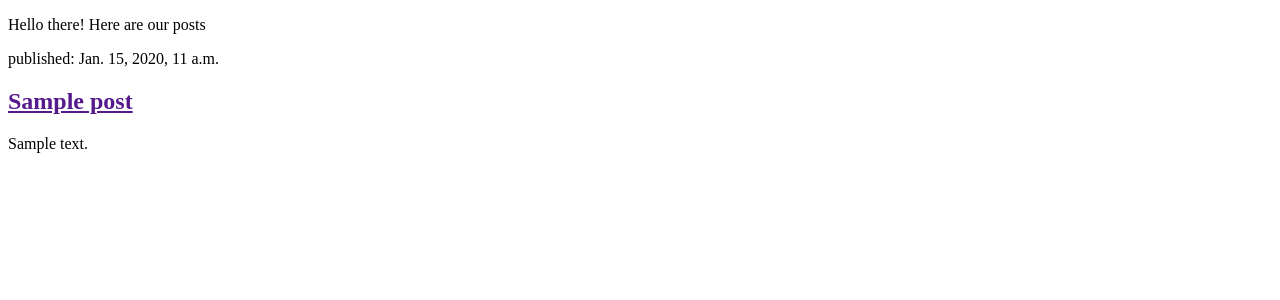
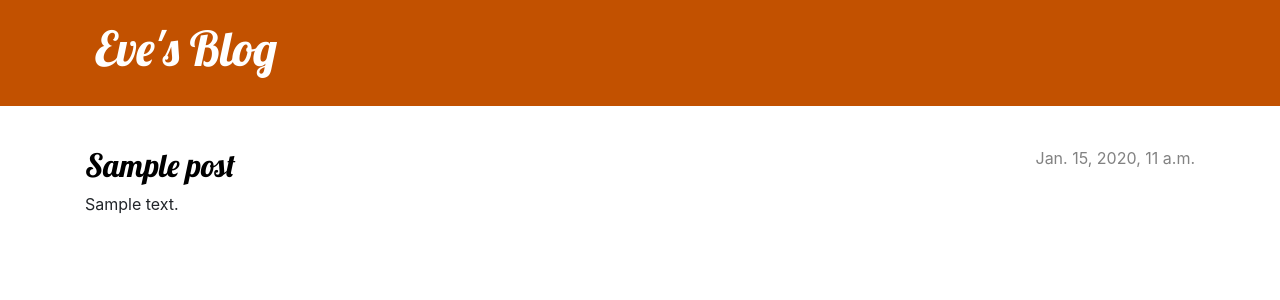
Before and after one commit to EvelynArinaitwe/my-blog, a Django app: page / in a window 1280 px wide. Shown: the top 300 px of the page. Run offline with Django 3.2, Linux system fonts and the light colour scheme; tables that the repository leaves empty hold one stand-in row (values such as "Sample post").

Commit message:
Added view and template for detailed blog post as well as CSS for the site.

```diff
--- /dev/null
+++ b/myblog/static/css/myblog.css
@@ -0,0 +1,75 @@
+h1 a, h2 a {
+    color: #C25100;
+    font-family: 'Lobster';
+}
+
+.page-header {
+    background-color: #C25100;
+    margin-top: 0;
+    margin-bottom: 40px;
+    padding: 20px 20px 20px 40px;
+}
+
+.page-header h1,
+.page-header h1 a,
+.page-header h1 a:visited,
+.page-header h1 a:active {
+    color: #ffffff;
+    font-size: 36pt;
+    text-decoration: none;
+}
+
+h1,
+h2,
+h3,
+h4 {
+    font-family: 'Lobster', cursive;
+}
+
+.date {
+    color: #828282;
+}
+
+.save {
+    float: right;
+}
+
+.post-form textarea,
+.post-form input {
+    width: 100%;
+}
+
+.top-menu,
+.top-menu:hover,
+.top-menu:visited {
+    color: #ffffff;
+    float: right;
+    font-size: 26pt;
+    margin-right: 20px;
+}
+
+.post {
+    margin-bottom: 70px;
+}
+
+.post h2 a,
+.post h2 a:visited {
+    color: #000000;
+}
+
+.post > .date,
+.post > .actions {
+    float: right;
+}
+
+.btn-default,
+.btn-default:visited {
+    color: #C25100;
+    background: none;
+    border-color: #C25100;
+}
+
+.btn-default:hover {
+    color: #FFFFFF;
+    background-color: #C25100;
+}
--- /dev/null
+++ b/myblog/templates/myblog/base.html
@@ -0,0 +1,26 @@
+{% load static %}
+
+<!DOCTYPE html>
+<html>
+    <head>
+        <title>Eve's blog</title>
+        <link rel="stylesheet" href="https://cdn.jsdelivr.net/npm/bootstrap@4.5.3/dist/css/bootstrap.min.css" integrity="sha384-TX8t27EcRE3e/ihU7zmQxVncDAy5uIKz4rEkgIXeMed4M0jlfIDPvg6uqKI2xXr2" crossorigin="anonymous">
+        <link rel="stylesheet" href="{% static 'css/myblog.css' %}">
+        <link href="//fonts.googleapis.com/css?family=Lobster&subset=latin,latin-ext" rel="stylesheet" type="text/css">
+    </head>
+    <body>
+    <header class="page-header">
+      <div class="container">
+          <h1><a href="/">Eve's Blog</a></h1>
+      </div>
+    </header>
+    <main class="container">
+        <div class="row">
+            <div class="col">
+            {% block content %}
+            {% endblock %}
+            </div>
+        </div>
+    </main>
+</body>
+</html>
--- a/myblog/templates/myblog/post_list.html
+++ b/myblog/templates/myblog/post_list.html
@@ -1,17 +1,13 @@
-<!DOCTYPE html>
-<html>
-    <head>
-        <title>Eve's blog</title>
-    </head>
-    <body>
-        <p>Hello there! Here are our posts</p>
-        {% for post in posts %}
-            <article>
-                <time>published: {{ post.published_date }}</time>
-                <h2><a href="">{{ post.title }}</a></h2>
-                <p>{{ post.text|linebreaksbr }}</p>
-            </article>
-        {% endfor %}
+{% extends 'myblog/base.html' %}
 
-    </body>
-</html>
+{% block content %}
+    {% for post in posts %}
+        <article class="post">
+            <time class="date">
+                {{ post.published_date }}
+            </time>
+            <h2><a href="{% url 'post_detail' pk=post.pk %}">{{ post.title }}</a></h2>
+            <p>{{ post.text|linebreaksbr }}</p>
+        </article>
+    {% endfor %}
+{% endblock %}
--- a/myblog/urls.py
+++ b/myblog/urls.py
@@ -3,4 +3,5 @@ from . import views
 
 urlpatterns = [
     path('', views.post_list, name='post_list'),
+    path('post/<int:pk>/', views.post_detail, name='post_detail'),
 ]
--- a/myblog/views.py
+++ b/myblog/views.py
@@ -1,4 +1,4 @@
-from django.shortcuts import render
+from django.shortcuts import render, get_object_or_404
 from django.utils import timezone
 from .models import Post
 
@@ -7,3 +7,7 @@ from .models import Post
 def post_list(request):
     posts = Post.objects.order_by('-published_date')
     return render(request, 'myblog/post_list.html', {'posts': posts})
+
+def post_detail(request, pk):
+    post = get_object_or_404(Post, pk=pk)
+    return render(request, 'myblog/post_detail.html', {'post': post})
```
Also changed, not shown: myblog/templates/myblog/post_detail.html (added, +13 -0 lines).
